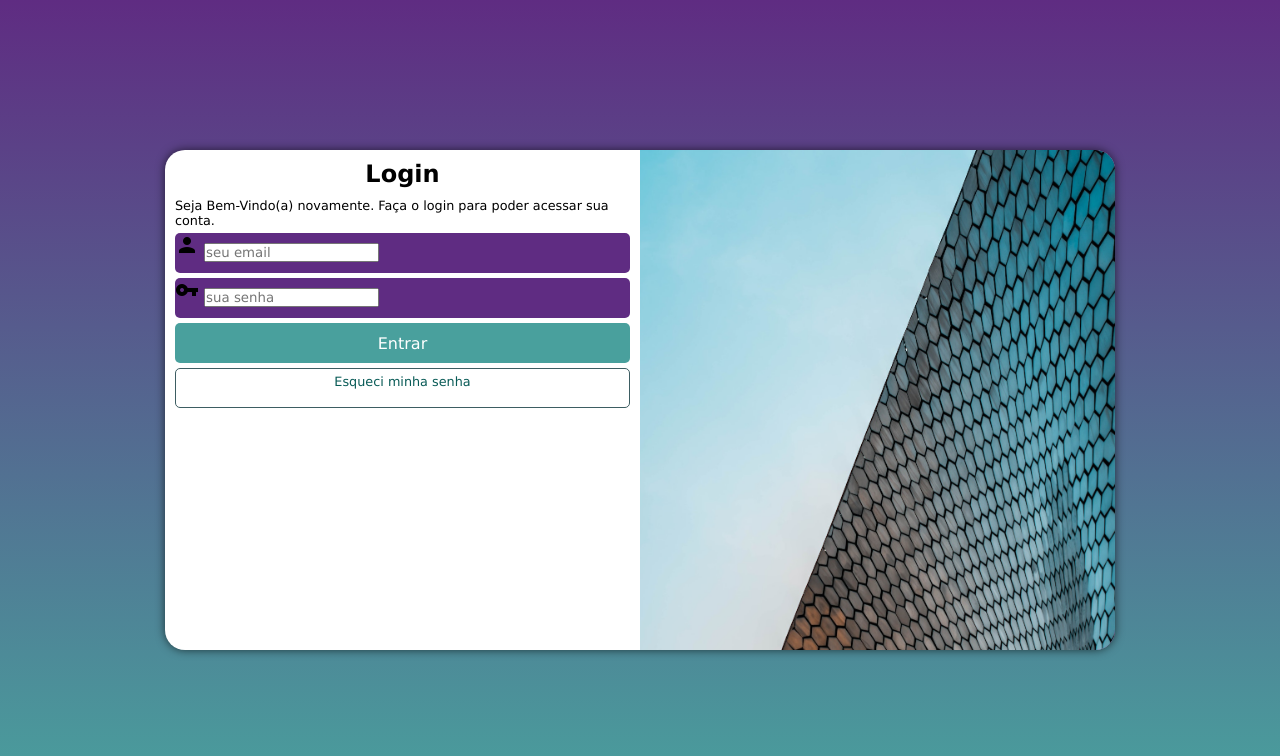
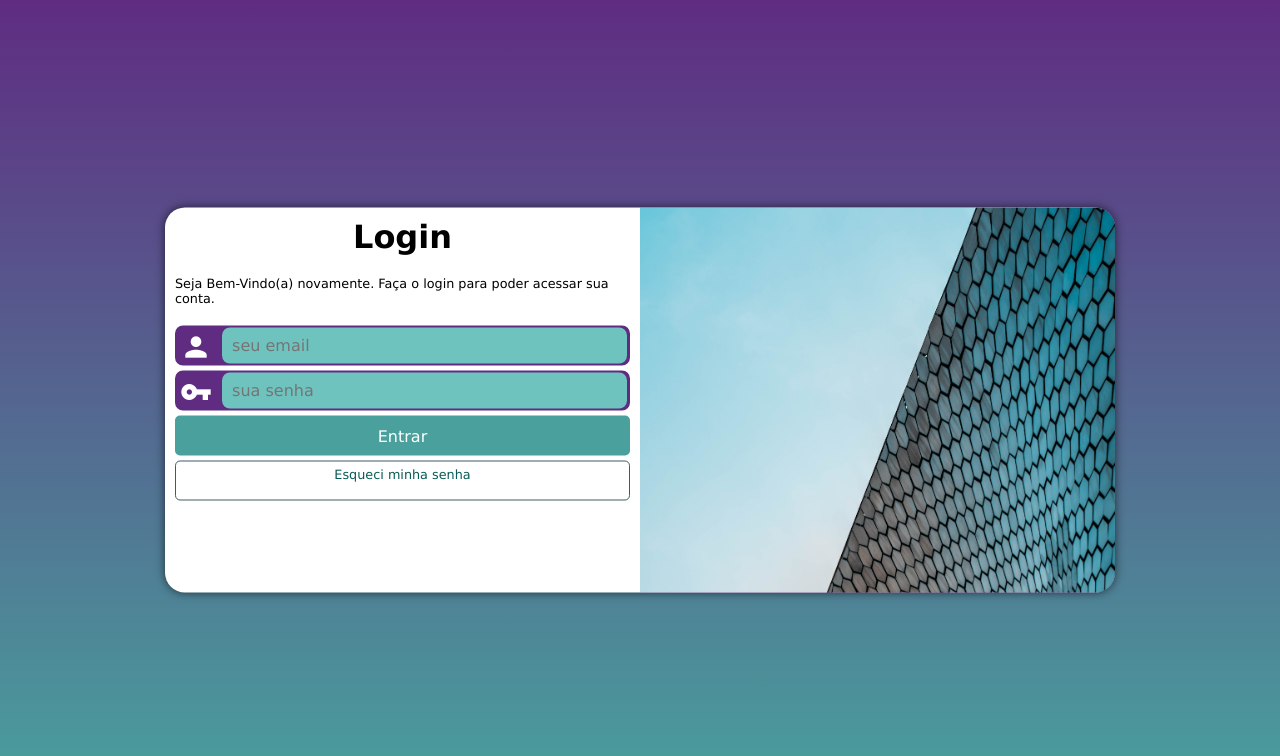
Before and after one commit to ianmaicon/projeto-login, a plain HTML site: page index.html in a window 1280 px wide. Drawn offline with Linux system fonts and the light colour scheme.

Commit message:
projeto finalizado

```diff
--- a/estilos/style.css
+++ b/estilos/style.css
@@ -35,7 +35,6 @@ section#login {
     position: absolute;
     top: 50%;
     left: 50%;
-    transform: translate(-50%, -50%);
 
     background-color: white;
     width: 270px;
@@ -44,6 +43,7 @@ section#login {
     overflow: hidden;
     box-shadow: 0px 0px 10px rgba(0, 0, 0, 0.629);
 
+    transform: translate(-50%, -50%);
     transition: width .3s, height .3s;
     transition-timing-function: ease;
 }
@@ -54,7 +54,7 @@ section#login > div#imagem {
     background-size: cover;
     background-repeat: no-repeat;
     height: 210px;
-    background-position: center, bottom;
+    background-position: bottom;
 }
 
 section#login > div#formulario {
@@ -76,12 +76,35 @@ form > div.campo {
     background-color: var(--lilas);
     width: 100%;
     height: 40px;
-    border-radius: 5px;
+    border: 2px solid #5f2c82;
+    border-radius: 8px;
     margin: 5px 0px;
 }
 
 form > div.campo > label {
     display: none;
+}
+
+form > div.campo > .material-icons {
+    color: white;
+    font-size: 2em;
+    width: 40px;
+    padding: 3px;
+}
+
+div.campo > input {
+    background-color: #6ec3bf;
+    font-size: 1em;
+    width: calc(100% - 46px);
+    height: 100%;
+    border: none;
+    border-radius: 8px;
+    padding: 10px;
+    transform: translateY(-12px);
+}
+
+div.campo > input:focus-within {
+    background-color: white;
 }
 
 form > input[type=submit] {
--- a/media-querry.css
+++ b/media-querry.css
@@ -17,19 +17,27 @@ Grandes telas: Acima de 1200px
 
     section#login {
         width: 80vw;
-        height: 100vh;
+        height: 350px;
     }
 
     section#login > div#imagem {
         float: left;
         width: 30%;
         height: 100vh;
+        background-position: bottom right;
     }
 
     section#login > div#formulario {
         float: right;
         width: 70%;
     }
+
+
+    section#login > div#formulario > p {
+        margin: 20px 0px;
+    }
+
+
 
 }
 
@@ -41,16 +49,26 @@ Grandes telas: Acima de 1200px
 
     section#login {
         width: 950px;
+        height: 385px;
     }
 
     section#login > div#imagem {
         float: right;
         width: 50%;
         height: 100vh;
+        background-position: center bottom;
     }
 
     section#login > div#formulario {
         float: left;
         width: 50%;
     }
+
+    section#login > div#formulario > h1 {
+        font-size: 2em;
+    }
+
+    section#login > div#formulario > p {
+        margin: 20px 0px;
+    }
 }
```
